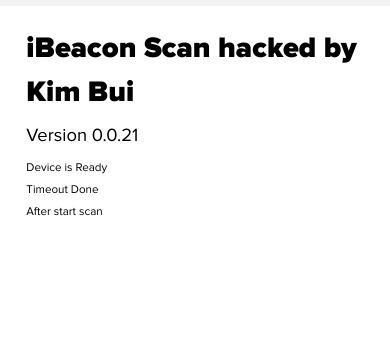
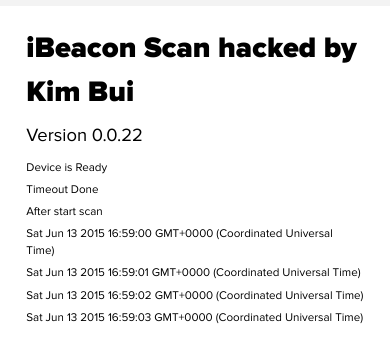
Before and after one commit to kimbui13/pgbibeaconscan1, a plain HTML site: page index.html in a window 390 px wide. Shown: the part 52-414 px from the top of the page. Drawn offline with Linux system fonts and the light colour scheme; some packages are replaced by stand-ins of ours.

Commit message:
version 0.22

```diff
--- a/app.js
+++ b/app.js
@@ -42,6 +42,10 @@ var app = (function()
 			// startScan();
 
 			$('#consolelog').append($('<p>After start scan</p>'));
+
+			setInterval( function(){
+				$('#consolelog').append($('<p>' + new Date() + '</p>'));
+			}, 1000);
 
 			// Display refresh timer.
 			// updateTimer = setInterval(displayBeaconList, 500);
--- a/index.html
+++ b/index.html
@@ -40,7 +40,7 @@
 	</header>
 
 	<h1>iBeacon Scan hacked by Kim Bui</h1>
-	<p id="warning">Version 0.0.21</p>
+	<p id="warning">Version 0.0.22</p>
 	<ul id="consolelog"></ul>
 	<ul id="found-beacons" class="dynamic"></ul>
 
```
